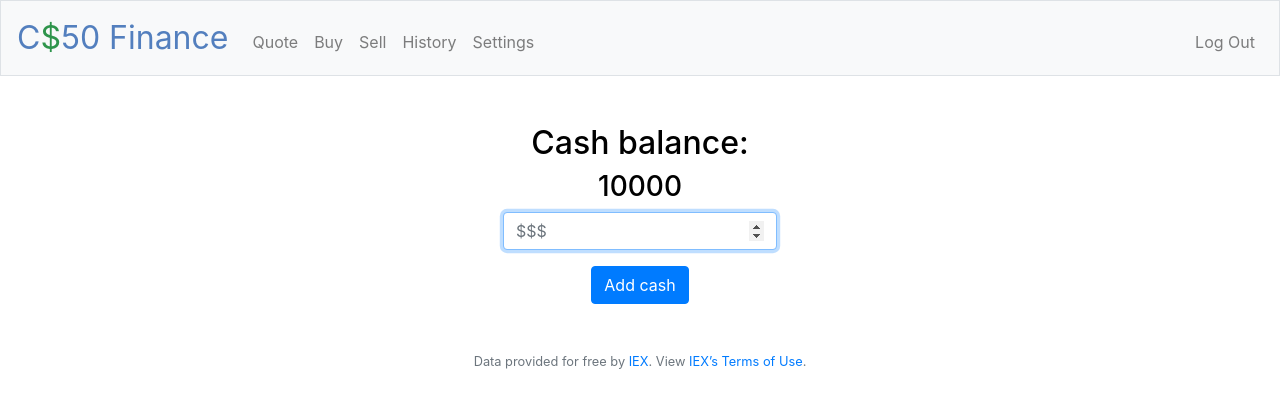
After one commit to torerik123/CS50, a Flask app: page /cash in a window 1280 px wide. The commit adds this page. Shown: the top 408 px of the page. Run offline with Flask 2, Linux system fonts and the light colour scheme; a user stored in the database is signed in; some libraries are stand-ins or nearby versions.

Commit message:
automated commit by submit50

```diff
--- a/application.py
+++ b/application.py
@@ -325,6 +325,67 @@ def errorhandler(e):
     return apology(e.name, e.code)
 
 
+@app.route("/settings", methods=["GET", "POST"])
+@login_required
+def settings():
+
+    #TODO
+
+    return render_template("settings.html")
+
+
+@app.route("/change_password", methods=["GET", "POST"])
+@login_required
+def change_password():
+
+    if request.method == "GET":
+        return render_template("changepassword.html")
+
+    else:
+
+            oldpassword = request.form.get("oldpassword")
+            newpassword = request.form.get("newpassword")
+            newpassword2 = request.form.get("newpassword2")
+
+            if newpassword != newpassword2:
+                return apology("Passwords don't match")
+
+            # Query database for old password
+            rows = db.execute("SELECT id, hash FROM users WHERE id=:id", id=session["user_id"])
+
+
+            # Ensure old password is correct
+
+            # Update password
+            #hash_pwd = generate_password_hash(password, method='pbkdf2:sha256', salt_length=8)
+
+            #db.execute("INSERT INTO users (username, hash) VALUES(?,?)",username,hash_pwd)
+
+            flash("Password changed!")
+            return redirect("/settings")
+
+
+@app.route("/cash", methods=["GET", "POST"])
+@login_required
+def cash():
+
+    if request.method == "GET":
+
+        # Show how much cash the user currently has
+        cash_rows = db.execute("SELECT cash FROM users WHERE id = :id", id=session["user_id"])
+        cash_balance = cash_rows[0]["cash"]
+
+
+        return render_template("cash.html", cash_balance=cash_balance)
+
+    else:
+            return redirect("/settings")
+
+
+
+
+
+
 # Listen for errors
 for code in default_exceptions:
     app.errorhandler(code)(errorhandler)
--- a/static/styles.css
+++ b/static/styles.css
@@ -20,6 +20,11 @@ nav .navbar-brand .yellow
 nav .navbar-brand .green
 {
     color: #2e944b;
+}
+
+nav .navbar-brand .orange
+{
+    color:orange;
 }
 
 main .form-control
@@ -45,3 +50,13 @@ main img
     /* constrain images on small screens */
     max-width: 100%;
 }
+
+body
+{
+
+}
+
+th, td, h2, h3
+{
+    color:black;
+}
--- a/templates/buy.html
+++ b/templates/buy.html
@@ -8,7 +8,7 @@
 
 <form action="/buy" method="post">
         <div class="form-group">
-            <input id="symbol" autocomplete="off" autofocus class="form-control" name="symbol" placeholder="Stock ticker" type="text">
+            <input id="symbol" autocomplete="off" autofocus class="form-control" name="symbol" placeholder="Stock symbol" type="text">
         </div>
         <div class="form-group">
             <input id="shares" autocomplete="off" autofocus class="form-control" name="shares" placeholder="Shares" type="number">
--- /dev/null
+++ b/templates/cash.html
@@ -0,0 +1,17 @@
+{% extends "layout.html" %}
+
+{% block title %}
+    Add cash
+{% endblock %}
+
+{% block main %}
+<h2>Cash balance:</h2>
+<h3>{{cash_balance}}</h3>
+
+<form action="/cash" method="post">
+        <div class="form-group">
+            <input id="addcash" autocomplete="off" autofocus class="form-control" name="addcash" placeholder="$$$" type="number">
+        </div>
+        <button id="submit" class="btn btn-primary" type="submit">Add cash</button>
+</form>
+{% endblock %}
--- a/templates/history.html
+++ b/templates/history.html
@@ -6,13 +6,15 @@
 
 {% block main %}
 
-<table class="table table-striped">
+<table class="table table-light">
+    <thead class="thead-light">
     <tr>
         <th> Symbol</th>
         <th> Shares</th>
         <th> Price</th>
         <th> Date/Time</th>
     </tr>
+    </thead>
 
 {% for row in transactions %}
     <tr>
--- a/templates/index.html
+++ b/templates/index.html
@@ -6,7 +6,8 @@
 
 {% block main %}
 
-<table class="table table-striped">
+<table class="table table-light">
+    <thead class="thead-light">
         <tr>
             <th> Symbol</th>
             <th> Name</th>
@@ -14,6 +15,7 @@
             <th> Price</th>
             <th> Total Value</th>
         </tr>
+    </thead>
 
 {% for row in rows %}
     <tr>
--- a/templates/layout.html
+++ b/templates/layout.html
@@ -27,7 +27,7 @@
     <body>
 
         <nav class="navbar navbar-expand-md navbar-light bg-light border">
-            <a class="navbar-brand" href="/"><span class="blue">C</span><span class="red">$</span><span class="yellow">5</span><span class="green">0</span> <span class="red">Finance</span></a>
+            <a class="navbar-brand" href="/"><span class="blue">C</span><span class="green">$</span><span class="blue">5</span><span class="blue">0</span> <span class="blue">Finance</span></a>
             <button aria-controls="navbar" aria-expanded="false" aria-label="Toggle navigation" class="navbar-toggler" data-target="#navbar" data-toggle="collapse" type="button">
                 <span class="navbar-toggler-icon"></span>
             </button>
@@ -38,6 +38,7 @@
                         <li class="nav-item"><a class="nav-link" href="/buy">Buy</a></li>
                         <li class="nav-item"><a class="nav-link" href="/sell">Sell</a></li>
                         <li class="nav-item"><a class="nav-link" href="/history">History</a></li>
+                        <li class="nav-item"><a class="nav-link" href="/settings">Settings</a></li>
                     </ul>
                     <ul class="navbar-nav ml-auto mt-2">
                         <li class="nav-item"><a class="nav-link" href="/logout">Log Out</a></li>
--- a/templates/quote.html
+++ b/templates/quote.html
@@ -8,7 +8,7 @@
 
 <form action="/quote" method="post">
         <div class="form-group">
-            <input id="symbol" autocomplete="off" autofocus class="form-control" name="symbol" placeholder="Stock ticker" type="text">
+            <input id="symbol" autocomplete="off" autofocus class="form-control" name="symbol" placeholder="Stock symbol" type="text">
         </div>
         <button id="submit" class="btn btn-primary" type="submit">Get quote</button>
     </form>
--- a/templates/quoted.html
+++ b/templates/quoted.html
@@ -5,8 +5,8 @@
 {% endblock %}
 
 {% block main %}
-    <div>Symbol: {{quote['symbol']}}</div>
-    <div>Name: {{quote['name']}}</div>
-    <div>Price: {{quote['price']}}</div>
+    <h2>Symbol: {{quote['symbol']}}</h2>
+    <h2>Name: {{quote['name']}}</h2>
+    <h2>Price: {{quote['price']}}</h2>
 
 {% endblock %}
```
Also changed, not shown: notes.txt (+11 -1 lines), templates/changepassword.html (added, +54 -0 lines), templates/settings.html (added, +20 -0 lines), static/stock1.jpg (added), static/stock2.jpeg (added), static/stock3.jpg (added). Lines whose indentation alone changed are shown as unchanged.
